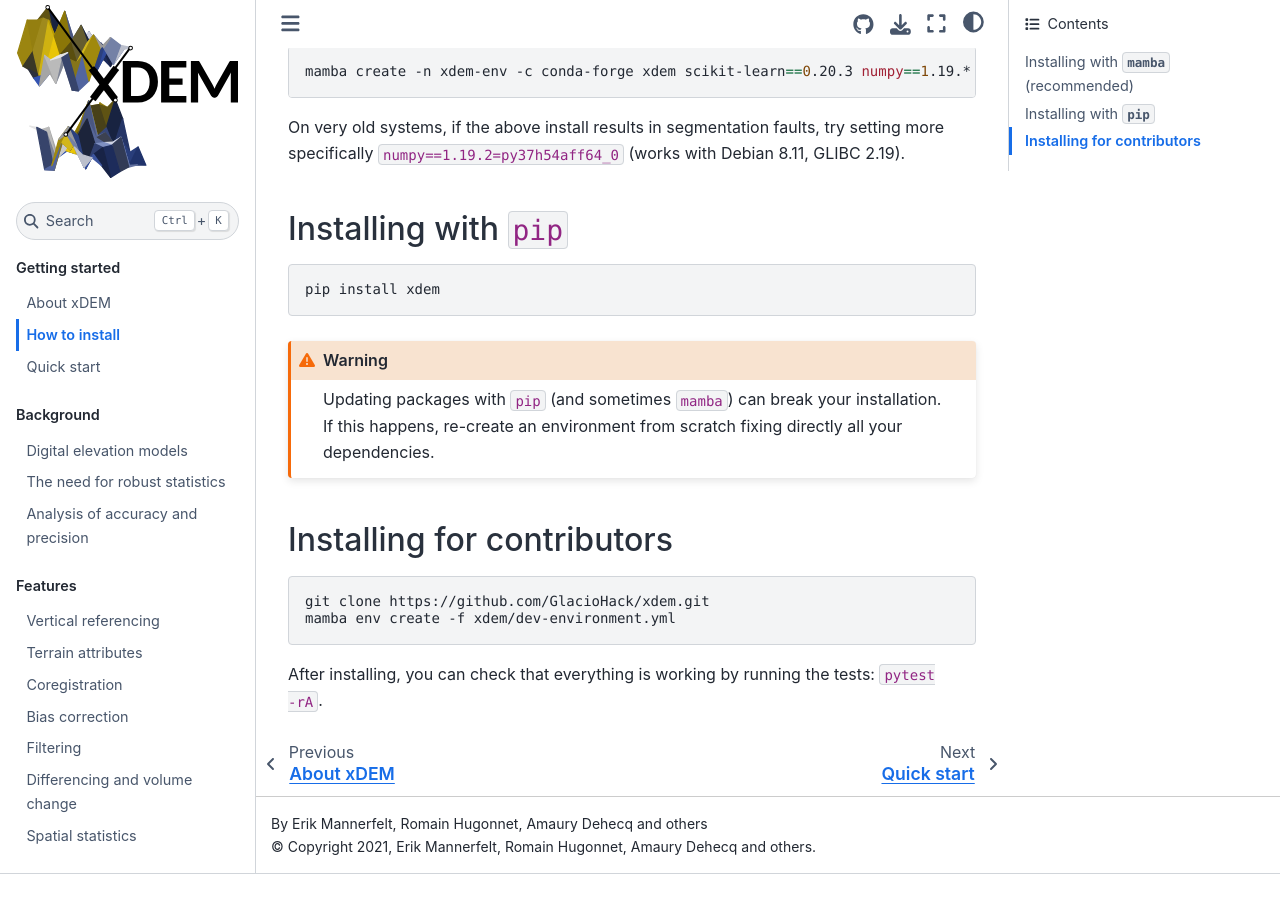
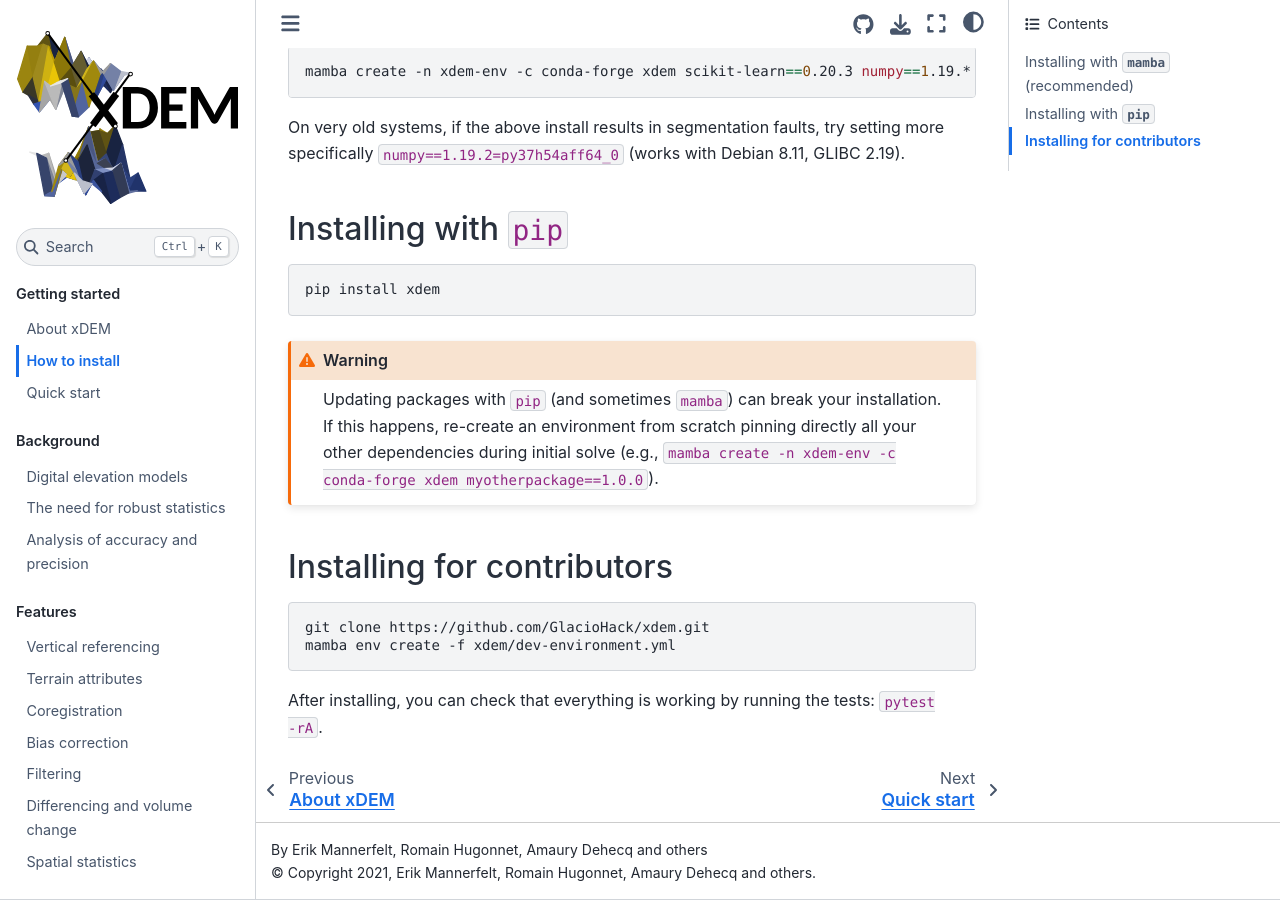
Before and after one commit to GlacioHack/xdem, a Sphinx documentation site: the page built from doc/source/how_to_install.md, in a window 1280 px wide and 900 px high, scrolled down 671 px. Built offline with Sphinx 7.4.7 and the Sphinx Book theme 1.1.4, drawn with Linux system fonts in a browser that asks for light colours; pages that are not in the unit, such as notebooks, are missing from menus; the version number is read from the project's files by our own code; before the commit the page ends 1545 px from its top, so only the background shows below that.

Commit message:
Clarify how to install warning

````diff
--- a/doc/source/how_to_install.md
+++ b/doc/source/how_to_install.md
@@ -35,7 +35,7 @@
 ```
 
 ```{warning}
-Updating packages with `pip` (and sometimes `mamba`) can break your installation. If this happens, re-create an environment from scratch fixing directly all your dependencies.
+Updating packages with `pip` (and sometimes `mamba`) can break your installation. If this happens, re-create an environment from scratch pinning directly all your other dependencies during initial solve (e.g., `mamba create -n xdem-env -c conda-forge xdem myotherpackage==1.0.0`).
 ```
 
 ## Installing for contributors
````
